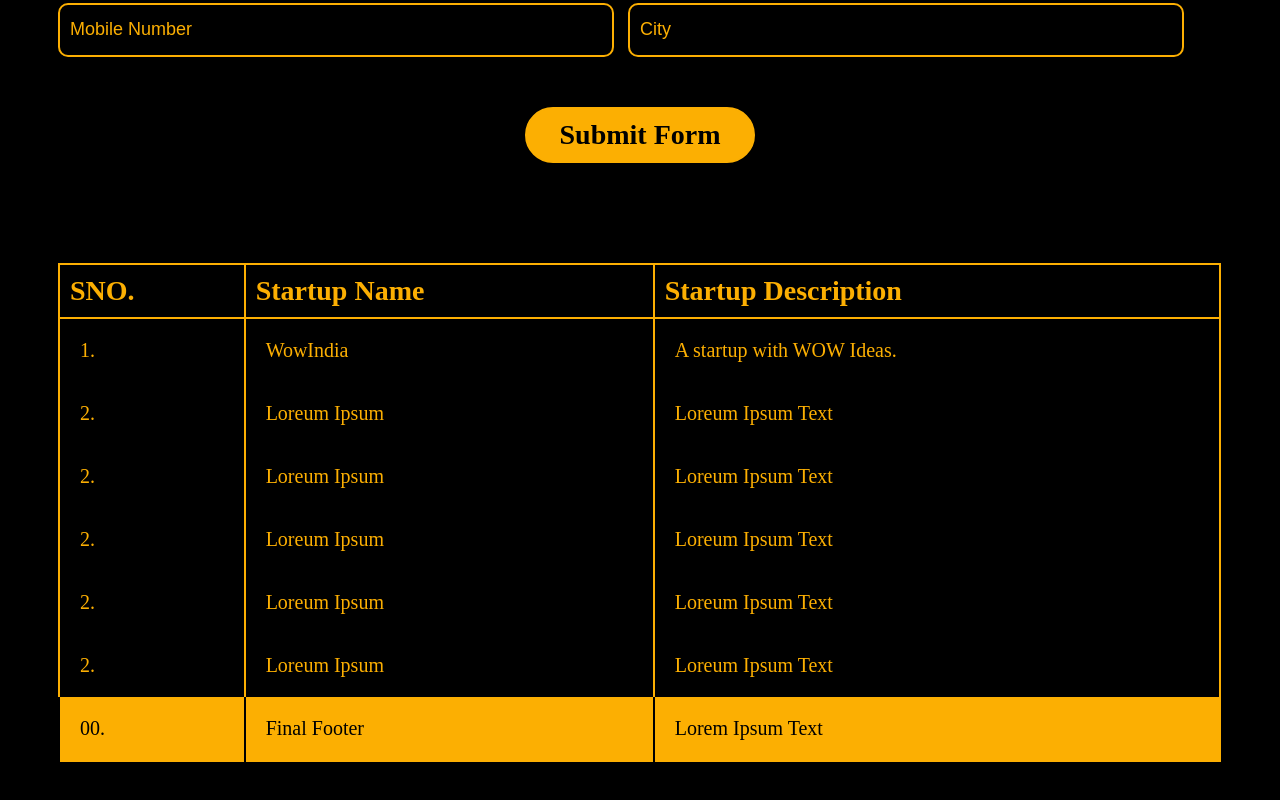
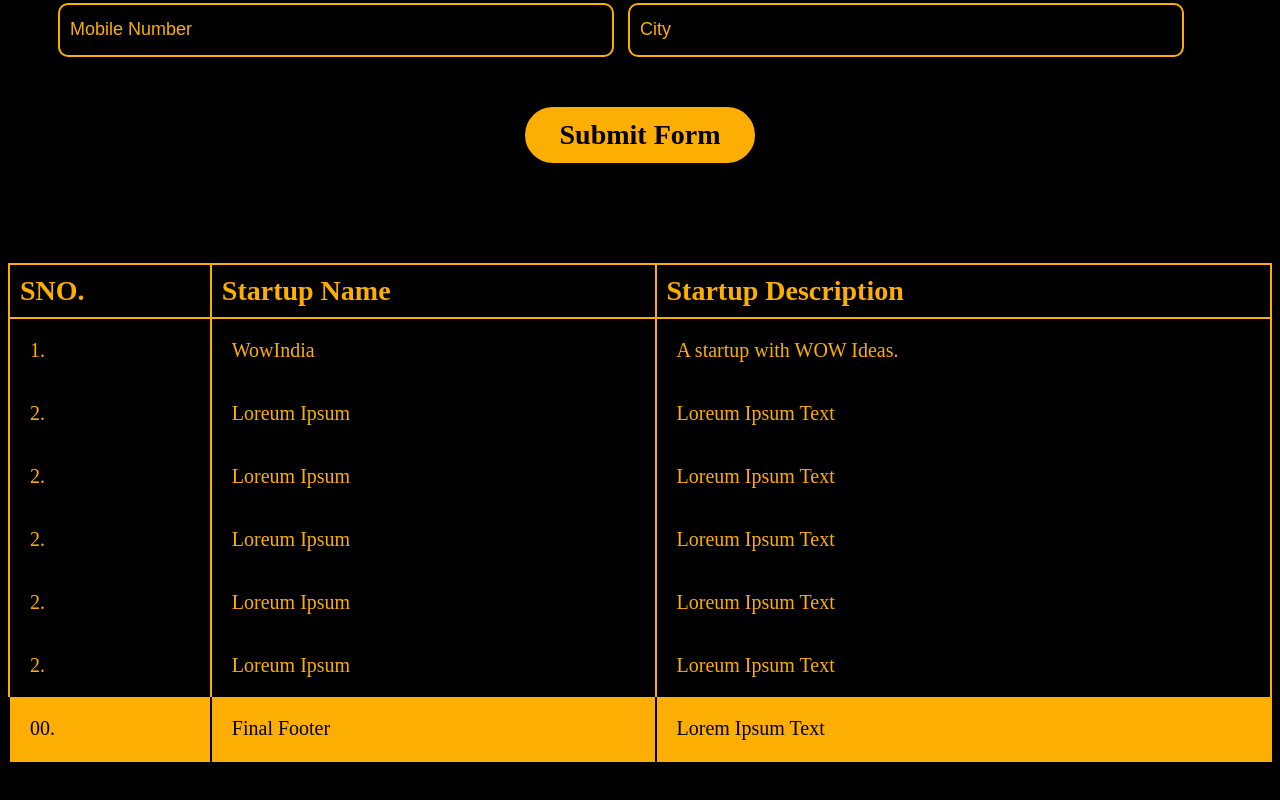
Before and after one commit to shubham1upadhyay/Startup_Landing_Page, a plain HTML site: page index.html in a window 1280 px wide. Shown: the part 772-1572 px from the top of the page. Drawn offline with Linux system fonts and the light colour scheme.

Commit message:
code updated

```diff
--- a/makeup.css
+++ b/makeup.css
@@ -140,8 +140,8 @@ input[type="tel"], input[id="city"]{
 
 table{
     border-collapse: collapse;
-    width:92%;
-    margin-left:50px;
+    width:100%;
+    /* margin-left:50px; */
     color:#FCAF02;
     text-align: left;
     margin-top: 100px;
```
